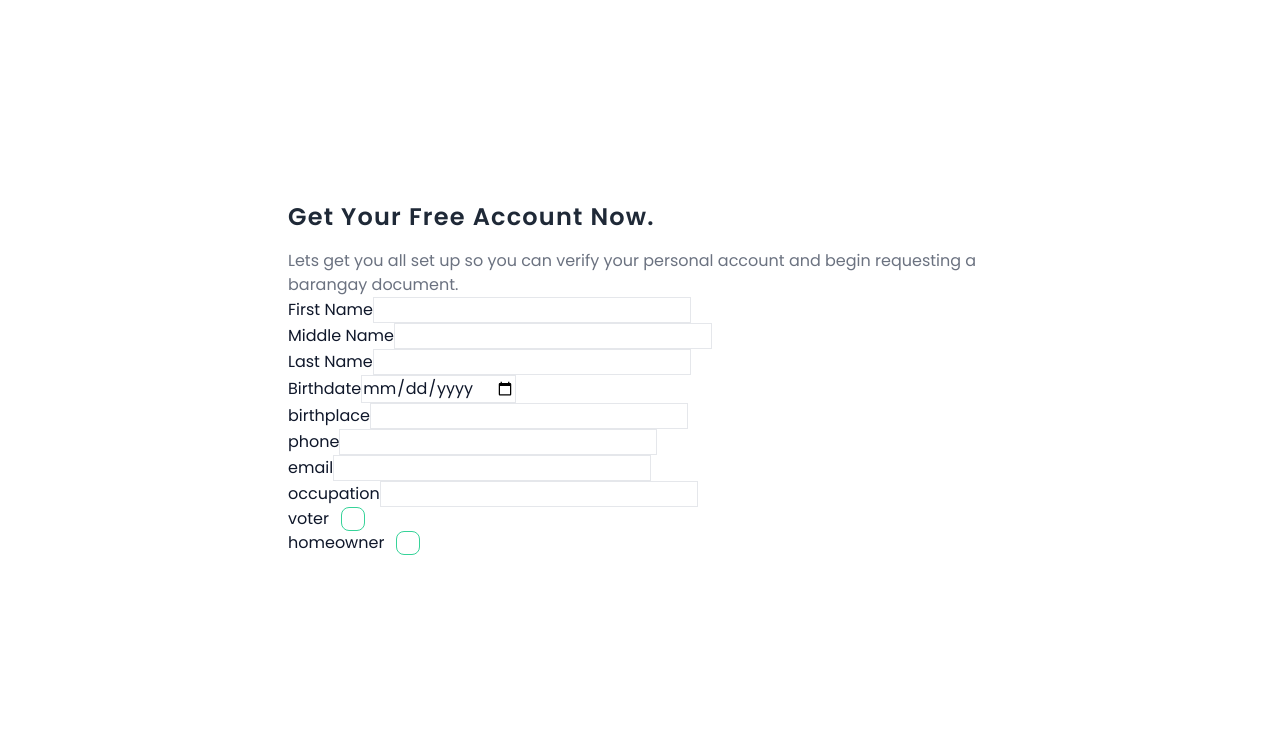
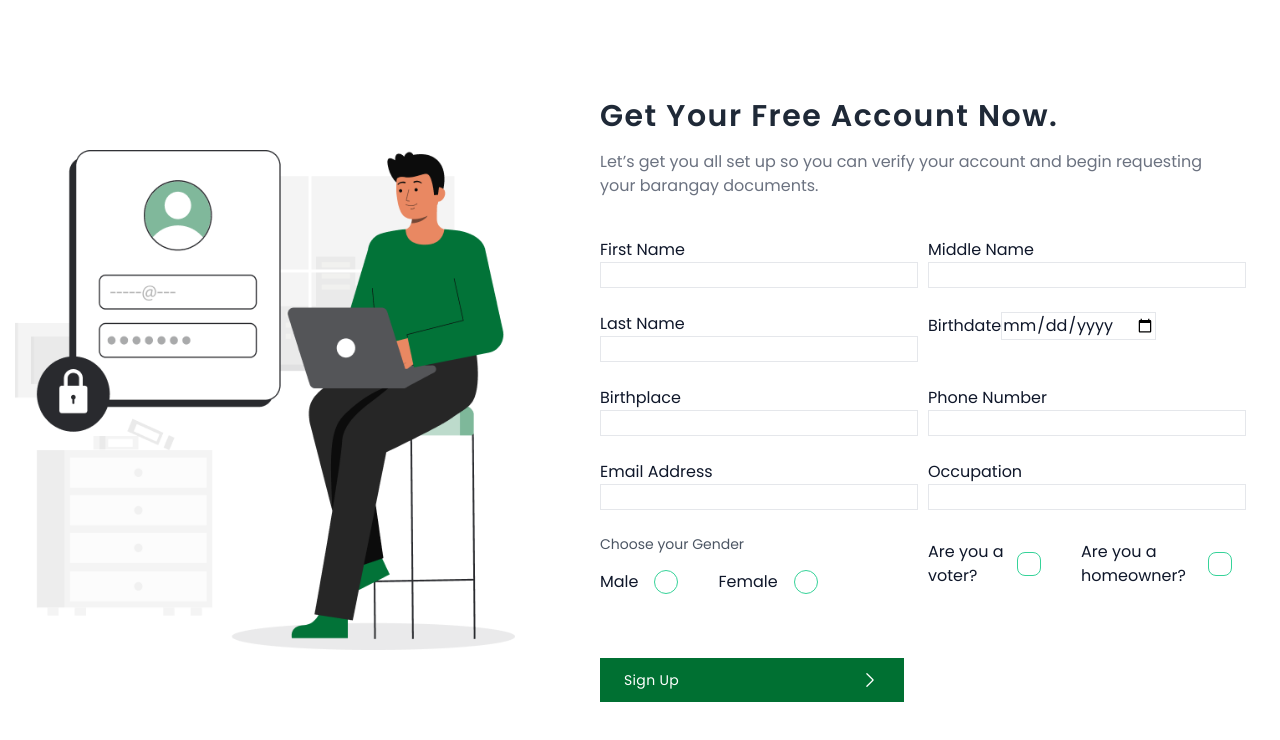
Before and after one commit to jazztinecruz/victoria-reyes, a Next.js app: page /signin in a window 1280 px wide. Shown: the top 740 px of the page. Built offline with nearby package versions, Linux system fonts and the light colour scheme.

Commit message:
Modify sign in page ui

```diff
--- a/app/signin/page.tsx
+++ b/app/signin/page.tsx
@@ -2,6 +2,7 @@
 
 import { ChevronRightIcon } from "@heroicons/react/24/solid";
 import { Gender } from "@prisma/client";
+import Image from "next/image";
 import { useState } from "react";
 import Field from "../../components/elements/field";
 import { SignupFields } from "../../library/api";
@@ -27,23 +28,31 @@ const SignUp = () => {
   });
 
   return (
-    <>
     <section className="bg-white dark:bg-gray-900">
-        <div className="flex min-h-screen justify-center">
-          <div className="lg:block lg:w-2/5 hidden bg-cover"></div>
+      <div className="flex min-h-screen justify-center gap-10">
+        <div className="m-auto hidden laptop:block laptop:w-2/5">
+          <div className="relative mx-auto h-[500px] w-full laptop:w-[530px]">
+            <Image
+              alt="login secure illustration"
+              src="/images/features/feat1.png"
+              fill={true}
+              className="h-auto w-full object-contain"
+            />
+          </div>
+        </div>
 
-          <div className="lg:px-12 lg:w-3/5 mx-auto flex w-full max-w-3xl items-center p-8">
+        <div className="mx-auto flex w-full max-w-5xl items-center p-8 laptop:px-12">
           <div className="w-full">
-              <h1 className="text-2xl font-semibold capitalize tracking-wider text-gray-800 dark:text-white">
+            <h1 className="text-2xl font-semibold capitalize tracking-wider text-gray-800 dark:text-white laptop:text-3xl">
               Get your free account now.
             </h1>
 
             <p className="mt-4 text-gray-500 dark:text-gray-400">
-                Lets get you all set up so you can verify your personal account
-                and begin requesting a barangay document.
+              Let’s get you all set up so you can verify your account and begin
+              requesting your barangay documents.
             </p>
 
-              {/* fields */}
+            <form className="mt-10 grid grid-cols-1 gap-6 tablet:grid-cols-2">
               <Field.Textbox
                 label="First Name"
                 name="givenName"
@@ -74,57 +83,81 @@ const SignUp = () => {
               />
 
               <Field.Textbox
-                label="birthplace"
+                label="Birthplace"
                 name="birthplace"
                 required={true}
                 onChange={setFields}
               />
 
               <Field.Textbox
-                label="phone"
+                label="Phone Number"
                 name="phone"
                 required={true}
                 onChange={setFields}
               />
 
               <Field.Textbox
-                label="email"
+                label="Email Address"
                 name="email"
                 required={true}
                 onChange={setFields}
               />
 
               <Field.Textbox
-                label="occupation"
+                label="Occupation"
                 name="occupation"
                 required={true}
                 onChange={setFields}
               />
 
+              {/* gender */}
+              <div className="flex flex-col gap-4">
+                <span className='block text-sm text-gray-600 dark:text-gray-200'>Choose your Gender</span>
+                <div className="flex items-center gap-10">
+                <div className="flex items-center gap-4">
+                  <span>Male</span>
+                  <input
+                    type="radio"
+                    name="gender"
+                    className="radio-success radio"
+                  />
+                </div>
+                <div className="flex items-center gap-4">
+                  <span>Female</span>
+                  <input
+                    type="radio"
+                    name="gender"
+                    className="radio-success radio"
+                  />
+                </div></div>
+              </div>
+
+              <div className="flex items-center gap-10">
                 <Field.Checkbox
-                label="voter"
+                  label="Are you a voter?"
                   name="voter"
                   required={true}
                   onChange={setFields}
                 />
 
                 <Field.Checkbox
-                label="homeowner"
+                  label="Are you a homeowner?"
                   name="homeowner"
                   required={true}
                   onChange={setFields}
                 />
+              </div>
 
-              <button className="focus:ring-green-300 hover:bg-green-400 flex w-full transform items-center justify-between rounded-md bg-green px-6 py-3 text-sm capitalize tracking-wide text-white transition-colors duration-300 focus:outline-none focus:ring focus:ring-opacity-50 hover:opacity-fade">
+              <button className="rounded-tablet mt-10 flex w-full transform items-center justify-between bg-brand px-6 py-3 text-sm capitalize tracking-wide text-white transition-colors duration-300 hover:bg-brand hover:opacity-fade focus:outline-none focus:ring focus:ring-brand focus:ring-opacity-50">
                 <span>Sign Up </span>
 
                 <ChevronRightIcon className="h-5 w-5 text-white" />
               </button>
+            </form>
           </div>
         </div>
       </div>
     </section>
-    </>
   );
 };
 
```
Lines whose indentation alone changed are shown as unchanged.
